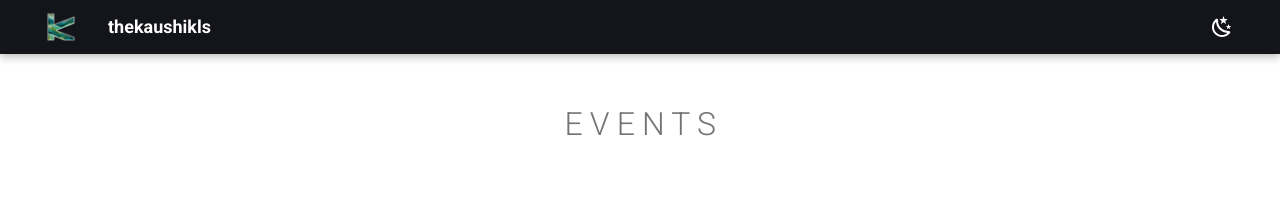
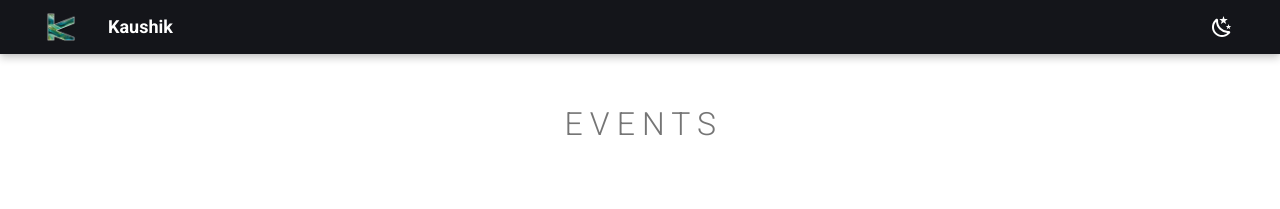
Before and after one commit to thekaushikls/thekaushikls.github.io, an MkDocs documentation site: the page built from public/index.md, in a window 1280 px wide. Shown: the top 209 px of the page. Built offline with MkDocs 1.6.1 and Material for MkDocs 9.7.7, drawn with Linux system fonts in a browser that asks for light colours; comment, search, counter and statistics services are not loaded.

Commit message:
docs: update site information

```diff
--- a/mkdocs.yml
+++ b/mkdocs.yml
@@ -1,10 +1,10 @@
 # Project Information
-site_name: "thekaushikls"
+site_name: "Kaushik"
 docs_dir: public
 site_url: https://www.thekaushikls.com
 site_author: Kaushik L. S.
 site_description: Computational Design Expert
-dev_addr: 0.0.0.0:8080
+dev_addr: 0.0.0.0:8282
 
 # The below folders (and files) are excluded from the the build process.
 exclude_docs: |
@@ -31,7 +31,7 @@ extra:
 
     - name: Email
       icon: fontawesome/solid/at
-      link: asd
+      link: mailto:kaushiklsk96+thekaushikls@gmail.com
 
   consent:
     title: Cookie Policy
```
